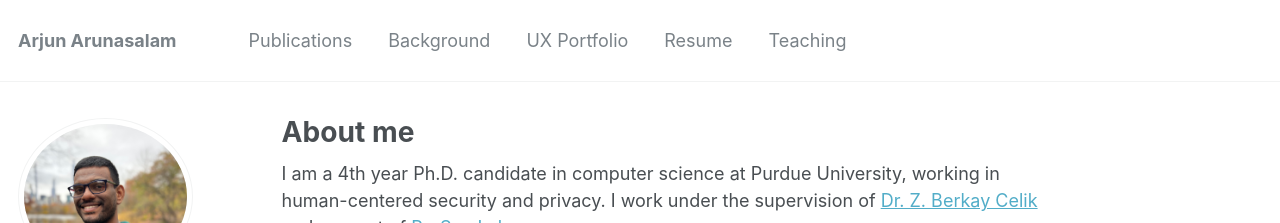
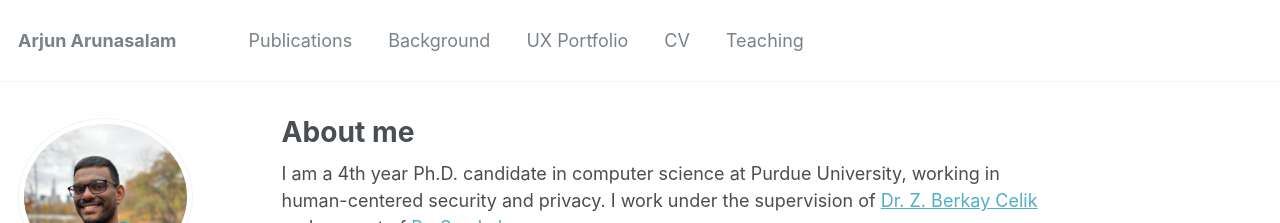
Before and after one commit to arjunarunasalam/arjunarunasalam.github.io, a Jekyll site: the page built from _pages/about.md, in a window 1280 px wide and 1028 px high. Shown: the top 223 px of the window. Built offline with Jekyll 4.4.1, drawn with Linux system fonts in a browser that asks for light colours.

Commit message:
cv update

```diff
--- a/_data/navigation.yml
+++ b/_data/navigation.yml
@@ -21,8 +21,8 @@ main:
   - title: "UX Portfolio"
     url: /files/ux-research-portfolio.pdf
 
-  - title: "Resume"
-    url: /files/arjun-2-page-resume.pdf
+  - title: "CV"
+    url: /files/arjun_arunasalam_CV_april_2024.pdf
 
 
   - title: "Teaching"
```
Also changed, not shown: 1 other file.
